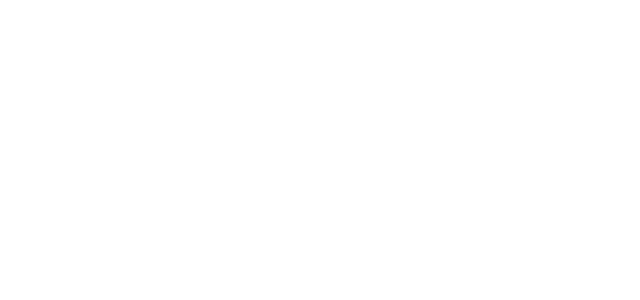
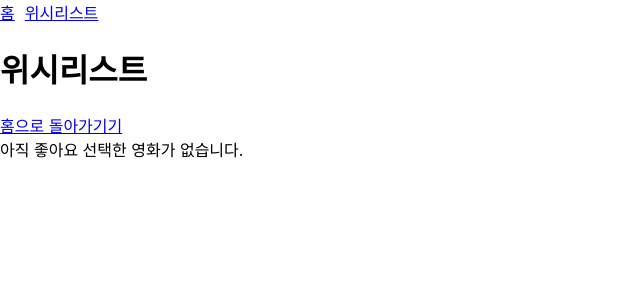
Before and after one commit to kjw-303/movie, a React (Create React App) app: page /wishlist in a window 1280 px wide. Before the commit this address had no page. Shown: the top 300 px of the page, without its empty margins (0-640 px from the left). Built offline with nearby package versions, Linux system fonts and the light colour scheme.

Commit message:
wishlist 추가가

```diff
--- a/src/App.js
+++ b/src/App.js
@@ -1,17 +1,28 @@
 import "./App.css";
-import { BrowserRouter as Router, Routes, Route } from "react-router-dom";
+import { BrowserRouter as Router, Routes, Route, Link } from "react-router-dom";
 import Home from "./pages/Home";
 import MovieDetail from "./pages/MovieDetail";
+import { WishlistProvider } from "./contexts/WishlistContext";
+import Wishlist from "./pages/Wishlist";
 
 function App() {
   return (
     <div className="App">
+      <WishlistProvider>
         <Router>
+          <nav>
+            <Link to="/" style={{ marginRight: 10 }}>
+              홈
+            </Link>
+            <Link to="/wishlist">위시리스트</Link>
+          </nav>
           <Routes>
             <Route path="/" element={<Home />} />
             <Route path="/movie/:id" element={<MovieDetail />} />
+            <Route path="/wishlist" element={<Wishlist />} />
           </Routes>
         </Router>
+      </WishlistProvider>
     </div>
   );
 }
--- a/src/components/MovieCard.js
+++ b/src/components/MovieCard.js
@@ -1,7 +1,12 @@
-import React from "react";
+import React, { useContext } from "react";
 import { Link } from "react-router-dom";
+import { WishlistContext } from "../contexts/WishlistContext";
 
 const MovieCard = ({ movie }) => {
+  // context에서 위시리스트와 토글 함수를 가져옴
+  const { wishlist, toggleWishlist } = useContext(WishlistContext);
+  const isLiked = wishlist.some((m) => m.id === movie.id);
+
   const posterUrl = movie.poster_path
     ? `https://image.tmdb.org/t/p/w500${movie.poster_path}`
     : "https://via.placeholder.com/500x750?text=No+Image";
@@ -13,6 +18,10 @@
         <h3>{movie.title}</h3>
         <p>개봉일 : {movie.release_date}</p>
       </Link>
+      {/* 좋아요 버튼 클릭시 위시리스트 토글글 */}
+      <button onClick={() => toggleWishlist(movie)}>
+        {isLiked ? "💖" : "🤍"}
+      </button>
     </div>
   );
 };
--- a/src/components/MovieList.js
+++ b/src/components/MovieList.js
@@ -1,7 +1,7 @@
 import React from "react";
 import MovieCard from "./MovieCard";
 
-const MovieList = ({ movies }) => {
+const MovieList = ({ movies, onToggleLike, wishlist }) => {
   if (!movies || movies.length === 0) {
     return <div>검색 결과가 없습니다.</div>;
   }
@@ -9,7 +9,12 @@
   return (
     <div className="movie-list">
       {movies.map((movie) => (
-        <MovieCard key={movie.id} movie={movie} />
+        <MovieCard
+          key={movie.id}
+          movie={movie}
+          onToggleLike={onToggleLike}
+          isLiked={wishlist?.some((item) => item.id === movie.id)}
+        />
       ))}
     </div>
   );
--- /dev/null
+++ b/src/contexts/WishlistContext.js
@@ -0,0 +1,36 @@
+import React, { createContext, useEffect, useState } from "react";
+
+// context 생성
+export const WishlistContext = createContext();
+
+// procider 컴포넌트
+export const WishlistProvider = ({ children }) => {
+  // 초기값을 localStorage에서 불러오면, 새로고침 후에도 유자할 수 있음
+  const [wishlist, setWishlist] = useState(() => {
+    const stored = localStorage.getItem("wishlist");
+    return stored ? JSON.parse(stored) : [];
+  });
+
+  // wishlist 변경 시 localStorage에 저장
+  useEffect(() => {
+    localStorage.setItem("wishlist", JSON.stringify(wishlist));
+  }, [wishlist]);
+
+  // 좋아요 토글 함수 : 이미 있으면 제거, 없으면 추가
+  const toggleWishlist = (movie) => {
+    setWishlist((prevWishlist) => {
+      const exists = prevWishlist.some((m) => m.id === movie.id);
+      if (exists) {
+        return prevWishlist.filter((m) => m.id !== movie.id);
+      } else {
+        return [...prevWishlist, movie];
+      }
+    });
+  };
+
+  return (
+    <WishlistContext.Provider value={{ wishlist, toggleWishlist }}>
+      {children}
+    </WishlistContext.Provider>
+  );
+};
--- /dev/null
+++ b/src/pages/Wishlist.js
@@ -0,0 +1,26 @@
+import React, { useContext } from "react";
+import MovieCard from "../components/MovieCard";
+import { Link } from "react-router-dom";
+import { WishlistContext } from "../contexts/WishlistContext";
+
+const Wishlist = () => {
+  const { wishlist } = useContext(WishlistContext);
+
+  return (
+    <div>
+      <h1>위시리스트</h1>
+      <Link to="/">홈으로 돌아가기기</Link>
+      {wishlist.length === 0 ? (
+        <div>아직 좋아요 선택한 영화가 없습니다.</div>
+      ) : (
+        <div>
+          {wishlist.map((movie) => (
+            <MovieCard key={movie.id} movie={movie} />
+          ))}
+        </div>
+      )}
+    </div>
+  );
+};
+
+export default Wishlist;
```
Lines whose indentation alone changed are shown as unchanged.
